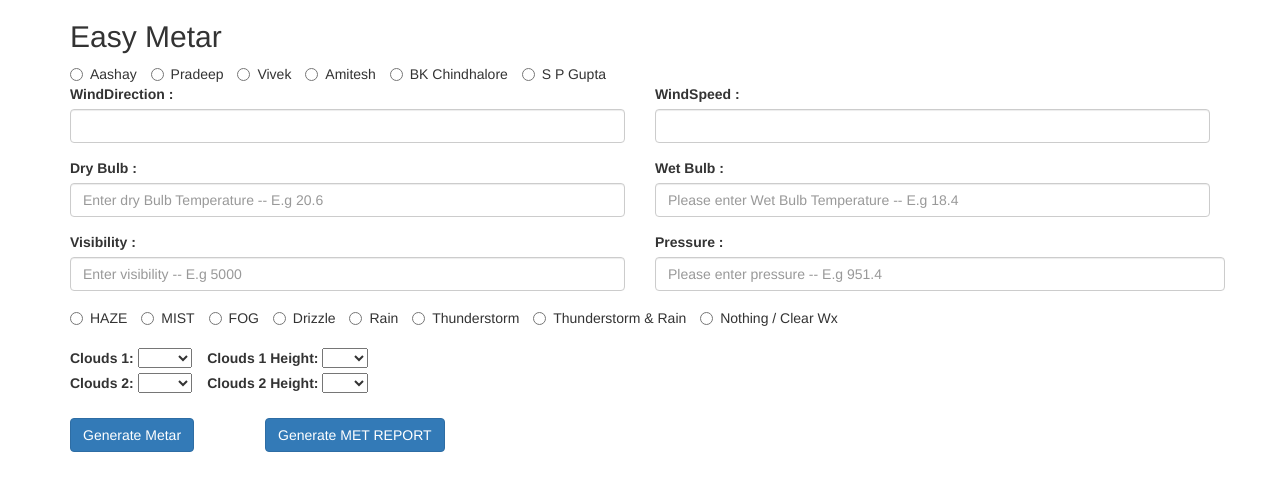
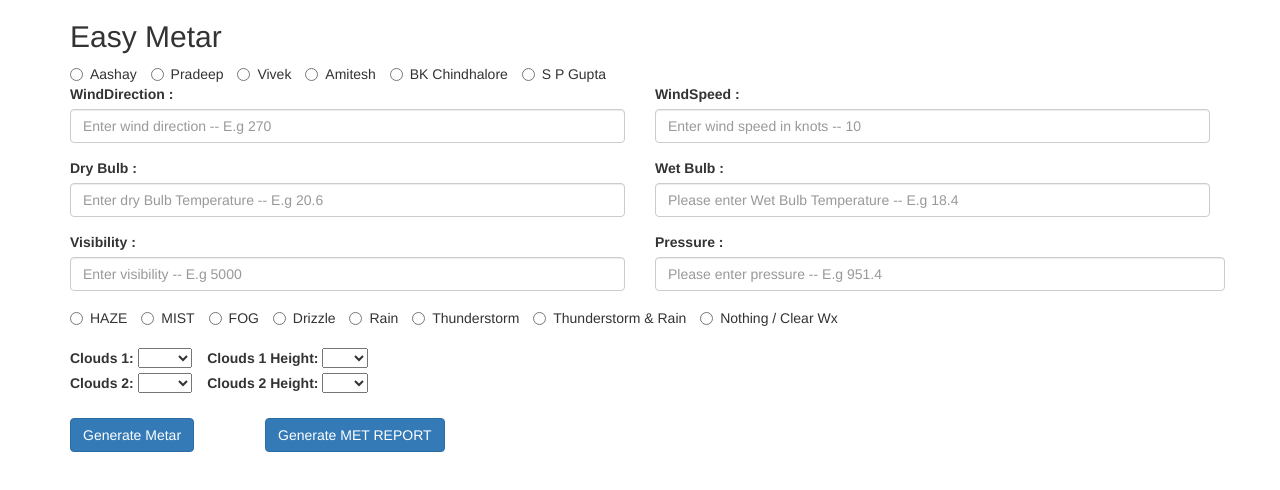
Before and after one commit to aashaysinghai/easy-metar, a website: page index.html in a window 1280 px wide. Drawn offline with nearby package versions, Linux system fonts and the light colour scheme.

Commit message:
added laceholder.

```diff
--- a/index.html
+++ b/index.html
@@ -33,11 +33,11 @@
                 <div class="row">
                   <div class="form-group col-sm-6">
                       <label for="wd">WindDirection :</label>
-                      <input type="text" class="form-control" ng-model="wd" name="wd">
+                      <input type="text" class="form-control" ng-model="wd" name="wd" placeholder="Enter wind direction -- E.g 270">
                   </div>
                   <div class="form-group col-sm-6">
                           <label for="ws">WindSpeed :</label>
-                          <input type="text" class="form-control" ng-model="ws" name="ws">
+                          <input type="text" class="form-control" ng-model="ws" name="ws" placeholder="Enter wind speed in knots -- 10">
                   </div>
               </div>
               <div class="row">
--- a/index.js
+++ b/index.js
@@ -8,7 +8,7 @@ $(document).ready(function () {
            // $('#myform').submit();  // trigger the validation & submit
            angular.element(document.getElementById('mainApp')).scope().generate();
         }else{
-            alert('Please check all the fields are correct. And Select your Name');
+            alert('Please check all the fields are correct and filled. And Select your Name');
         }
     });
     $('#metreport').on('click', function(){  // capture the click
@@ -16,7 +16,7 @@ $(document).ready(function () {
            // $('#myform').submit();  // trigger the validation & submit
            angular.element(document.getElementById('mainApp')).scope().generatePDF();
         }else{
-            alert('Please check all the fields are correct. And Select your Name');
+            alert('Please check all the fields are correct and filled. And Select your Name');
         }
     });
     $('#myform').validate({ // initialize the plugin
@@ -48,12 +48,12 @@ $(document).ready(function () {
         },
         messages :{
             wd : {
-                required : 'Enter username',
+                required : 'Enter wind direction',
                 minlength: 'Please enter three digit direction',
                 maxlength: 'Please enter three digit direction'
             },
             ws : {
-                required : 'Enter username',
+                required : 'Enter wind speed',
                 minlength: 'Please enter two digit speed',
                 maxlength: 'Please enter two digit speed'
             },
```
